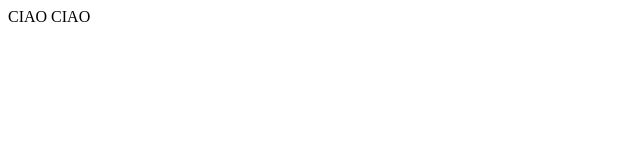
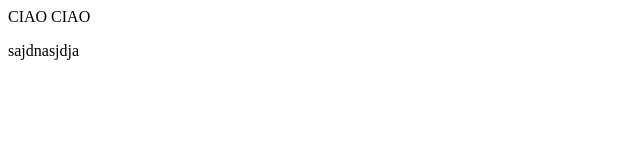
Before and after one commit to iSenatore/progetto, a plain HTML site: page index.html in a window 1280 px wide. Shown: the full height of the page, 0-640 px from the left. Drawn offline with Linux system fonts and the light colour scheme.

Commit message:
footer modificato

```diff
--- a/index.html
+++ b/index.html
@@ -10,6 +10,7 @@
 
 <footer>
     <div>CIAO CIAO</div>
+    <p> sajdnasjdja </p>
 </footer>
 </body>
 </html>
```
